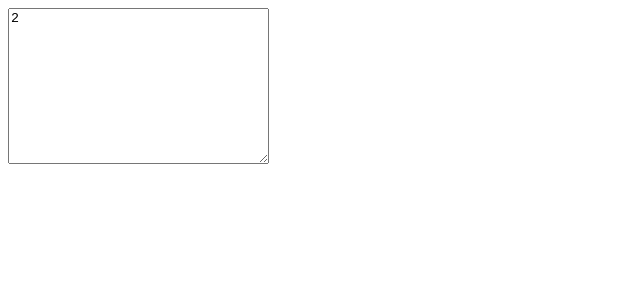
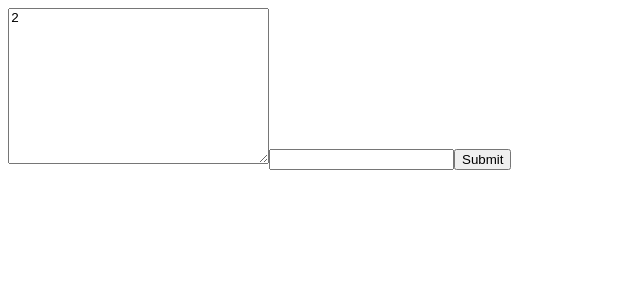
Before and after one commit to lucasmls/react-studies, a React (Create React App) app: page / in a window 1280 px wide. Shown: the top 300 px of the page, without its empty margins (0-640 px from the left). Built offline with nearby package versions, Linux system fonts and the light colour scheme; the HTML template or start-up script is replaced by a standard one.

Commit message:
Demonstração da adição de um evento de onChange no formulário

```diff
--- a/src/App.js
+++ b/src/App.js
@@ -5,18 +5,27 @@ class App extends Component {
     super()
     this.state = {
       value: '2',
+      textValue: ''
     }
   }
 
   render() {
     return (
       <div className="container">
-        <form action="">
-          <textarea
-            cols="30"
-            rows="10"
-            value={this.state.value}
-            onChange={e => ( this.setState({ value: e.target.value }) )} />
+        <form onSubmit={e => { e.preventDefault(); console.log(this.state) }}
+              onChange={e => { console.log(e.target.name); } }>
+          <textarea name="conteudo"
+                    cols="30"
+                    rows="10"
+                    value={this.state.value}
+                    onChange={e => ( this.setState({ value: e.target.value }) )} />
+
+            <input type="text"
+                  name="input"
+                  value={this.state.textValue}
+                  onChange={e => ( this.setState({ textValue: e.target.value }) )} />
+
+            <button type="submit">Submit</button>
         </form>
       </div>
     );
```
